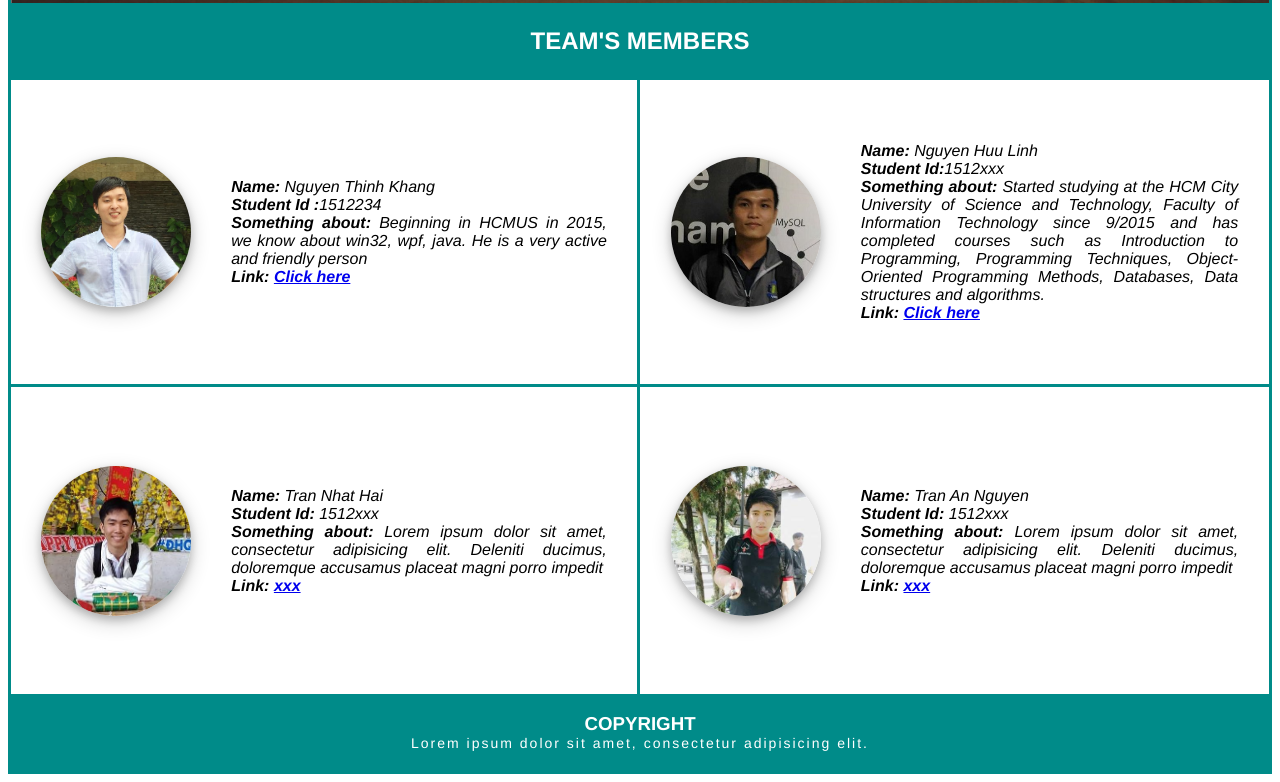
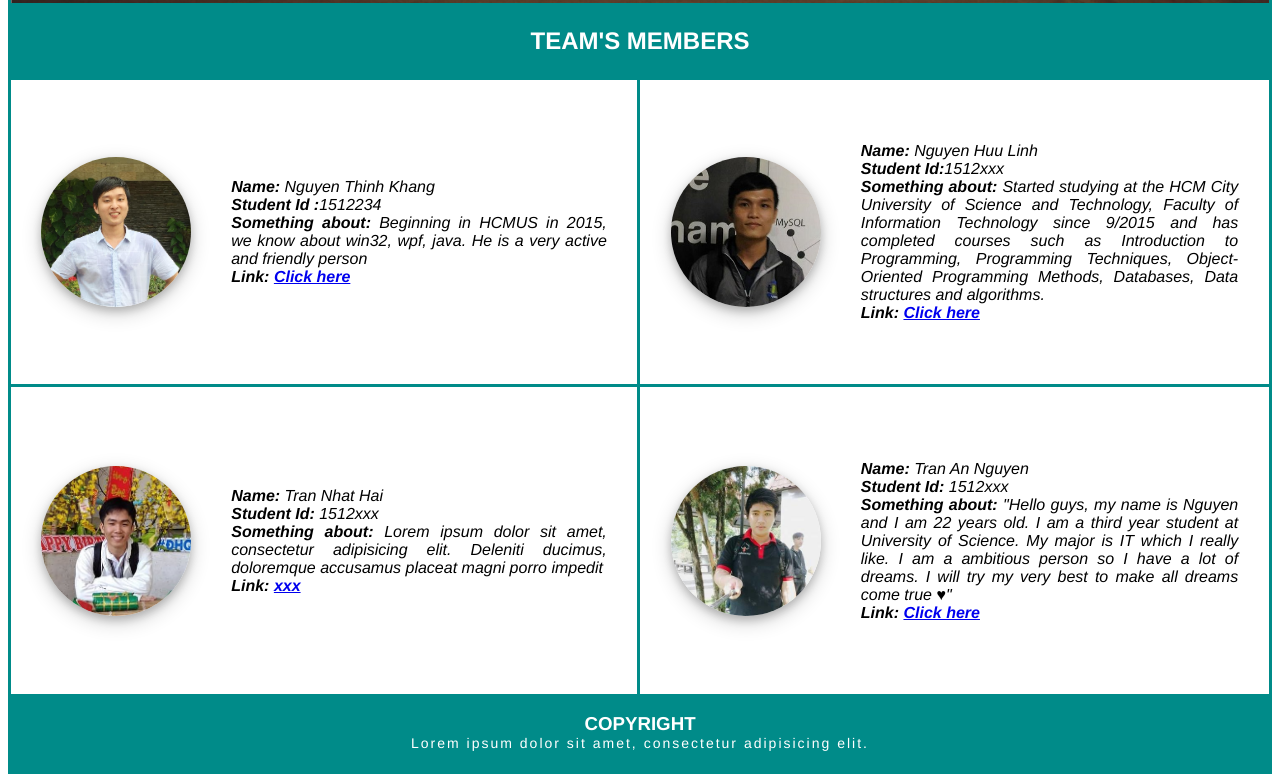
Before and after one commit to NguyenHuuLinh/Web-CT4, a plain HTML site: page index.html in a window 1280 px wide. Shown: the part 776-1558 px from the top of the page. Drawn offline with Linux system fonts and the light colour scheme.

Commit message:
Update member 4-An Nguyen

```diff
--- a/index.html
+++ b/index.html
@@ -59,8 +59,12 @@
 					<ul>
 						<li><b>Name: </b>Tran An Nguyen</li>
 						<li><b>Student Id: </b>1512xxx</li>
-						<li><b>Something about: </b>Lorem ipsum dolor sit amet, consectetur adipisicing elit. Deleniti ducimus, doloremque accusamus placeat magni porro impedit</li>
-						<li><b>Link: <a href="#">xxx</a></b></li>
+						<li><b>Something about: </b>"Hello guys, my name is Nguyen and I am 22 years old.
+					I am a third year student at University of Science.
+						My major is IT which I really like.
+			 				I am a ambitious person so I have a lot of dreams.
+			 					I will try my very best to make all dreams come true ♥"</li>
+						<li><b>Link: <a href="profile/mem-4/abc.html">Click here</a></b></li>
 					</ul>
 				</div>
 			</div>
```
Also changed, not shown: profile/mem-4/abc.html (renamed from profile/mem-2/abc.html), profile/mem-4/c.jpg (renamed from profile/mem-2/c.jpg), profile/mem-4/fb.png (renamed from profile/mem-2/fb.png), profile/mem-4/gg.png (renamed from profile/mem-2/gg.png), profile/mem-4/n.jpg (renamed from profile/mem-2/n.jpg), profile/mem-4/web.css (renamed from profile/mem-2/web.css), 2 other files.
